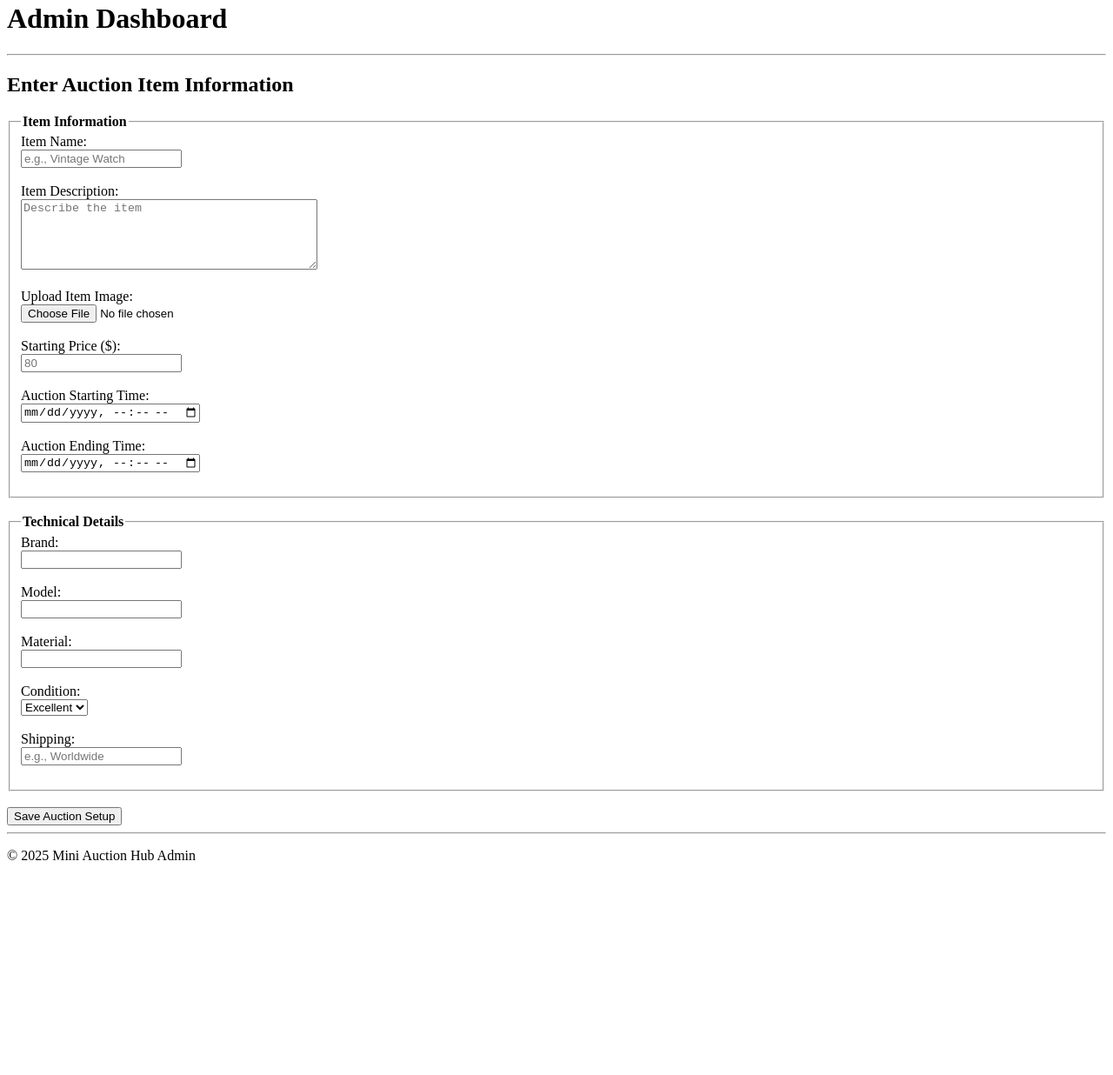
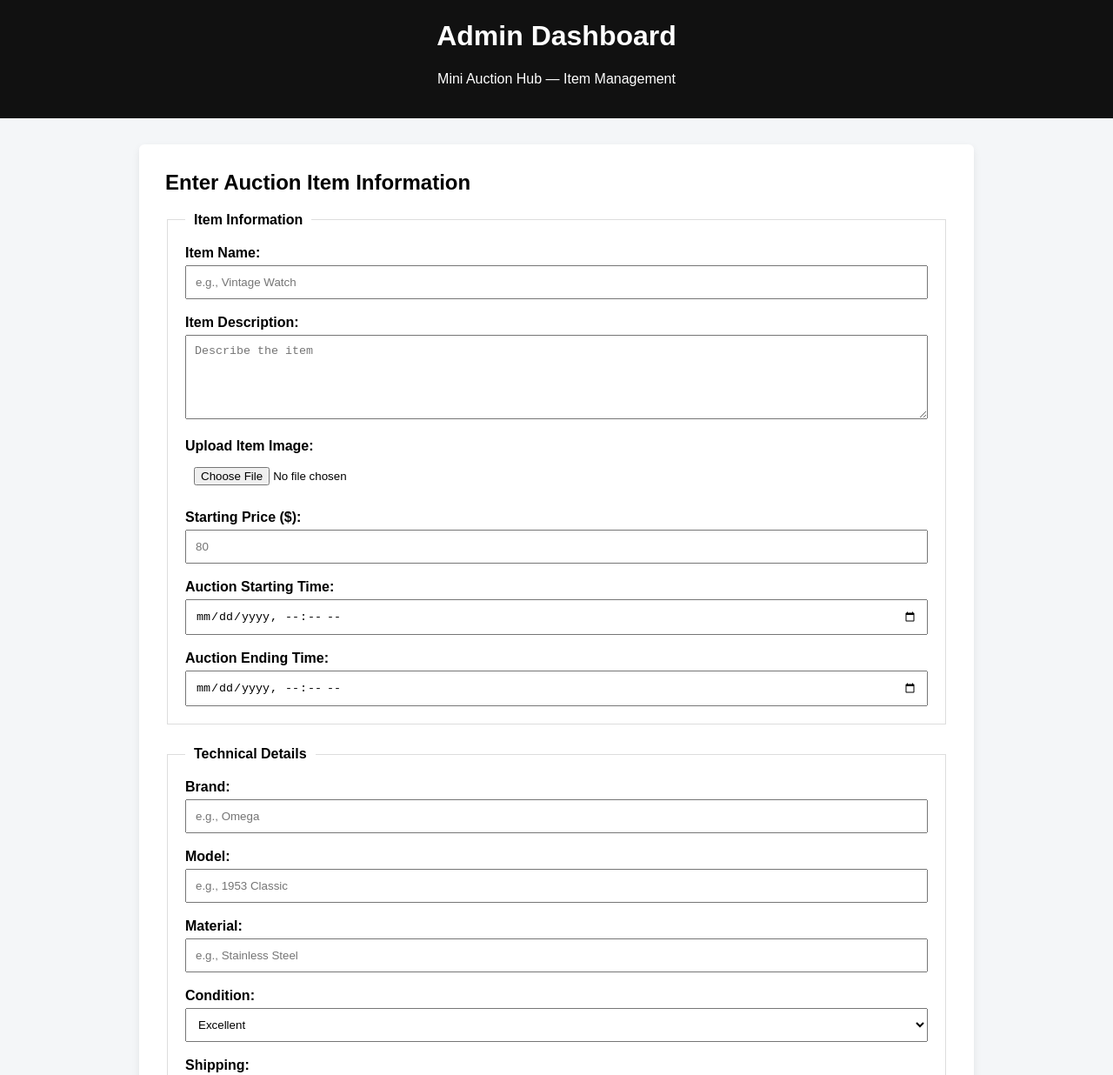
Before and after one commit to truketlema/mini-auction-hub, a plain HTML site: page admin.html in a window 1280 px wide. Shown: the part 18-1254 px from the top of the page at 87% size. Before the commit the page ends 1027 px from the top, so only its background shows below. Drawn offline with Linux system fonts and the light colour scheme.

Commit message:
Migrate all code from main

```diff
--- a/admin.html
+++ b/admin.html
@@ -3,80 +3,189 @@
   <head>
     <meta charset="UTF-8" />
     <title>Auction Admin Panel</title>
+    <meta name="viewport" content="width=device-width, initial-scale=1.0" />
+
+    <style>
+      body {
+        font-family: Arial, sans-serif;
+        background: #f4f6f8;
+        margin: 0;
+        padding: 0;
+      }
+
+      header {
+        background: #111;
+        color: white;
+        padding: 20px;
+        text-align: center;
+      }
+
+      section {
+        max-width: 900px;
+        margin: 30px auto;
+        background: white;
+        padding: 30px;
+        border-radius: 6px;
+        box-shadow: 0 4px 10px rgba(0, 0, 0, 0.08);
+      }
+
+      h2 {
+        margin-top: 0;
+      }
+
+      fieldset {
+        border: 1px solid #ddd;
+        padding: 20px;
+        margin-bottom: 25px;
+      }
+
+      legend {
+        font-weight: bold;
+        padding: 0 10px;
+      }
+
+      label {
+        font-weight: bold;
+      }
+
+      input,
+      textarea,
+      select {
+        width: 100%;
+        padding: 10px;
+        margin-top: 5px;
+        box-sizing: border-box;
+      }
+
+      textarea {
+        resize: vertical;
+      }
+
+      button {
+        background: #111;
+        color: white;
+        border: none;
+        padding: 12px 20px;
+        font-size: 16px;
+        cursor: pointer;
+        border-radius: 4px;
+      }
+
+      button:hover {
+        background: #333;
+      }
+
+      footer {
+        text-align: center;
+        padding: 15px;
+        color: #555;
+        font-size: 14px;
+      }
+    </style>
   </head>
 
   <body>
+    <!-- Header -->
     <header>
       <h1>Admin Dashboard</h1>
-      <hr />
+      <p>Mini Auction Hub — Item Management</p>
     </header>
 
+    <!-- Admin Form Section -->
     <section>
       <h2>Enter Auction Item Information</h2>
 
-      <form method="post" enctype="multipart/form-data">
+      <form id="admin-form">
+        <!-- Item Info -->
         <fieldset>
-          <legend><strong>Item Information</strong></legend>
+          <legend>Item Information</legend>
 
-          <label>Item Name:</label><br />
-          <input type="text" placeholder="e.g., Vintage Watch" /><br /><br />
+          <label for="item-name">Item Name:</label>
+          <input
+            type="text"
+            id="item-name"
+            placeholder="e.g., Vintage Watch"
+            required
+          />
 
-          <label>Item Description:</label><br />
+          <br /><br />
+
+          <label for="item-description">Item Description:</label>
           <textarea
+            id="item-description"
             rows="5"
-            cols="40"
             placeholder="Describe the item"
-          ></textarea
-          ><br /><br />
+            required
+          ></textarea>
 
-          <label>Upload Item Image:</label><br />
-          <input type="file" /><br /><br />
+          <br /><br />
 
-          <label>Starting Price ($):</label><br />
-          <input type="number" placeholder="80" /><br /><br />
+          <label for="item-image">Upload Item Image:</label>
+          <input type="file" id="item-image" accept="image/*" />
 
-          <label>Auction Starting Time:</label><br />
-          <input type="datetime-local" /><br /><br />
+          <br /><br />
 
-          <label>Auction Ending Time:</label><br />
-          <input type="datetime-local" /><br /><br />
+          <label for="starting-price">Starting Price ($):</label>
+          <input type="number" id="starting-price" placeholder="80" required />
+
+          <br /><br />
+
+          <label for="start-time">Auction Starting Time:</label>
+          <input type="datetime-local" id="start-time" required />
+
+          <br /><br />
+
+          <label for="end-time">Auction Ending Time:</label>
+          <input type="datetime-local" id="end-time" required />
         </fieldset>
 
-        <br />
+        <!-- Technical Details -->
+        <fieldset>
+          <legend>Technical Details</legend>
 
-        <fieldset>
-          <legend><strong>Technical Details</strong></legend>
-          <label>Brand:</label><br />
-          <input type="text" /><br /><br />
+          <label for="brand">Brand:</label>
+          <input type="text" id="brand" placeholder="e.g., Omega" />
 
-          <label>Model:</label><br />
-          <input type="text" /><br /><br />
+          <br /><br />
 
-          <label>Material:</label><br />
-          <input type="text" /><br /><br />
+          <label for="model">Model:</label>
+          <input type="text" id="model" placeholder="e.g., 1953 Classic" />
 
-          <label>Condition:</label><br />
-          <select>
+          <br /><br />
+
+          <label for="material">Material:</label>
+          <input
+            type="text"
+            id="material"
+            placeholder="e.g., Stainless Steel"
+          />
+
+          <br /><br />
+
+          <label for="condition">Condition:</label>
+          <select id="condition">
             <option>Excellent</option>
             <option>Good</option>
             <option>Fair</option>
-            <option>Poor</option></select
-          ><br /><br />
+            <option>Poor</option>
+          </select>
 
-          <label>Shipping:</label><br />
-          <input type="text" placeholder="e.g., Worldwide" /><br /><br />
+          <br /><br />
+
+          <label for="shipping">Shipping:</label>
+          <input type="text" id="shipping" placeholder="e.g., Worldwide" />
         </fieldset>
-
-        <br />
 
         <button type="submit">Save Auction Setup</button>
       </form>
     </section>
 
-    <hr />
-
+    <!-- Footer -->
     <footer>
       <p>&copy; 2025 Mini Auction Hub Admin</p>
     </footer>
+
+    <!-- Admin Logic -->
+    <script src="js/admin.js"></script>
   </body>
 </html>
--- a/css/style.css
+++ b/css/style.css
@@ -1,16 +1,146 @@
+:root {
+  --primary: #2563eb;
+  --bg: #f8fafc;
+  --card: #ffffff;
+  --text: #0f172a;
+  --muted: #64748b;
+  --border: #e5e7eb;
+}
+
+* {
+  box-sizing: border-box;
+  font-family: system-ui, -apple-system, sans-serif;
+}
+
+body {
+  margin: 0;
+  background: var(--bg);
+  color: var(--text);
+}
+
 header {
-  background-color: #f8f9fa;
+  background: white;
+  border-bottom: 1px solid var(--border);
+  padding: 20px;
+  text-align: center;
+}
+
+.navigation {
+  list-style: none;
+  display: flex;
+  justify-content: center;
+  gap: 25px;
+  padding: 0;
+}
+
+.navigation a {
+  text-decoration: none;
+  color: var(--muted);
+  font-weight: 500;
+}
+
+.navigation a:hover {
+  color: var(--primary);
+}
+
+section {
+  max-width: 1200px;
+  margin: auto;
+  padding: 40px 20px;
+}
+
+h2 {
+  margin-bottom: 25px;
+}
+
+#overview table {
+  width: 100%;
+}
+
+article {
+  background: var(--card);
+  padding: 20px;
+  border-radius: 14px;
+  box-shadow: 0 8px 25px rgba(0, 0, 0, 0.06);
+}
+
+figure img {
+  width: 100%;
+  border-radius: 12px;
+}
+
+figcaption {
+  margin-top: 10px;
+  font-weight: 600;
+}
+
+.badge {
+  display: inline-block;
+  padding: 4px 10px;
+  font-size: 12px;
+  border-radius: 999px;
+  background: #dcfce7;
+  color: #166534;
+}
+
+.badge.ended {
+  background: #fee2e2;
+  color: #991b1b;
+}
+
+.stats {
+  margin-top: 15px;
+  border-top: 1px solid var(--border);
+  padding-top: 15px;
+  font-size: 14px;
+}
+
+.stats div {
   display: flex;
   justify-content: space-between;
-  align-items: center;
-  padding: 10px 20px;
+  margin-bottom: 6px;
 }
-.navigation {
-  list-style-type: none;
-  display: flex;
-  gap: 15px;
+
+#bidding form {
+  background: white;
+  max-width: 420px;
+  padding: 25px;
+  border-radius: 14px;
+  box-shadow: 0 8px 25px rgba(0, 0, 0, 0.06);
 }
-a {
-  text-decoration: none;
-  color: #007bff;
+
+select,
+input,
+button {
+  width: 100%;
+  padding: 10px;
+  margin-top: 8px;
+  border-radius: 8px;
+  border: 1px solid var(--border);
 }
+
+button {
+  background: var(--primary);
+  color: white;
+  border: none;
+  margin-top: 15px;
+  cursor: pointer;
+}
+
+button:disabled {
+  background: #94a3b8;
+  cursor: not-allowed;
+}
+
+#history ol {
+  background: white;
+  padding: 20px;
+  border-radius: 14px;
+  box-shadow: 0 8px 25px rgba(0, 0, 0, 0.06);
+}
+
+footer {
+  text-align: center;
+  padding: 20px;
+  color: var(--muted);
+}
--- /dev/null
+++ b/js/admin.js
@@ -0,0 +1,65 @@
+const form = document.getElementById("admin-form");
+
+form.addEventListener("submit", function (e) {
+  e.preventDefault();
+
+  const name = document.getElementById("item-name").value.trim();
+  const description = document.getElementById("item-description").value.trim();
+  const imageInput = document.getElementById("item-image");
+  const startingPrice = Number(document.getElementById("starting-price").value);
+  const startTime = document.getElementById("start-time").value;
+  const endTime = document.getElementById("end-time").value;
+
+  const brand = document.getElementById("brand").value.trim();
+  const model = document.getElementById("model").value.trim();
+  const material = document.getElementById("material").value.trim();
+  const condition = document.getElementById("condition").value;
+  const shipping = document.getElementById("shipping").value.trim();
+
+  if (!name || !description || !startingPrice || !startTime || !endTime) {
+    alert("Please fill all required fields.");
+    return;
+  }
+
+  const startTimestamp = new Date(startTime).getTime();
+  const endTimestamp = new Date(endTime).getTime();
+
+  if (endTimestamp <= startTimestamp) {
+    alert("Ending time must be after starting time.");
+    return;
+  }
+
+  // Handle image (simple preview storage)
+  let imageURL = "";
+  if (imageInput.files.length > 0) {
+    imageURL = URL.createObjectURL(imageInput.files[0]);
+  }
+
+  const auctionItem = {
+    id: Date.now(),
+    name,
+    description,
+    imageURL,
+    startingPrice,
+    highestBid: startingPrice,
+    startTime: startTimestamp,
+    endTime: endTimestamp,
+    bids: [],
+    specs: {
+      brand,
+      model,
+      material,
+      condition,
+      shipping,
+    },
+  };
+
+  const existingItems = JSON.parse(localStorage.getItem("auctionItems")) || [];
+
+  existingItems.push(auctionItem);
+
+  localStorage.setItem("auctionItems", JSON.stringify(existingItems));
+
+  alert("Auction item added successfully!");
+  form.reset();
+});
```
Also changed, not shown: index.html (+1 -8 lines), js/script.js (added, +130 -0 lines).
